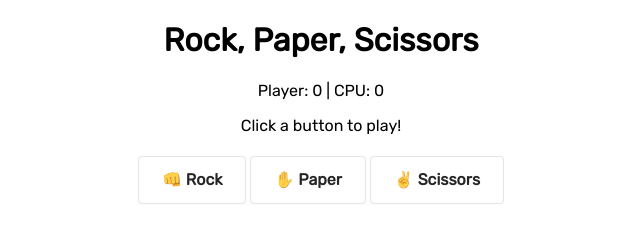
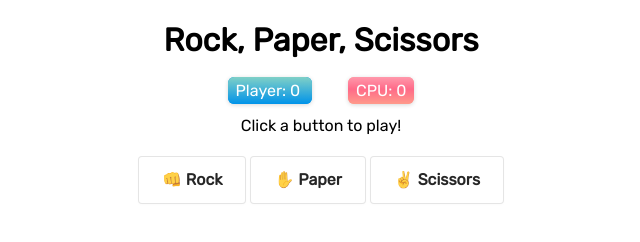
Before and after one commit to ghall89/rock-paper-scissors, a plain HTML site: page index.html in a window 1280 px wide. Shown: the whole page, without its empty margins (319-959 px from the left). Drawn offline with Linux system fonts and the light colour scheme.

Commit message:
made scoreboard pretty

```diff
--- a/index.html
+++ b/index.html
@@ -10,8 +10,10 @@
 		<h1>Rock, Paper, Scissors</h1>
 		<div>
 			<p>
-				Player: <span id="player-score">0</span> | CPU:
-				<span id="cpu-score">0</span>
+				<span class="player-span">
+					Player: <span id="player-score">0</span>
+				</span>
+				<span class="cpu-span"> CPU: <span id="cpu-score">0</span> </span>
 			</p>
 		</div>
 		<div class="result-container">
--- a/style.css
+++ b/style.css
@@ -21,6 +21,28 @@ body {
 	display: none;
 	height: 30px;
 	margin: auto;
+}
+
+.player-span,
+.cpu-span {
+	color: white;
+	padding: 4px 8px;
+	margin: 0 18px;
+	border-radius: 6px;
+	box-shadow: rgba(0, 0, 0, 0.16) 0px 1px 4px;
+}
+.player-span {
+	background-color: #0093e9;
+	background-image: linear-gradient(0deg, #0093e9 0%, #80d0c7 100%);
+}
+.cpu-span {
+	background-color: #ff9a8b;
+	background-image: linear-gradient(
+		0deg,
+		#ff9a8b 0%,
+		#ff6a88 55%,
+		#ff99ac 100%
+	);
 }
 
 button {
```
